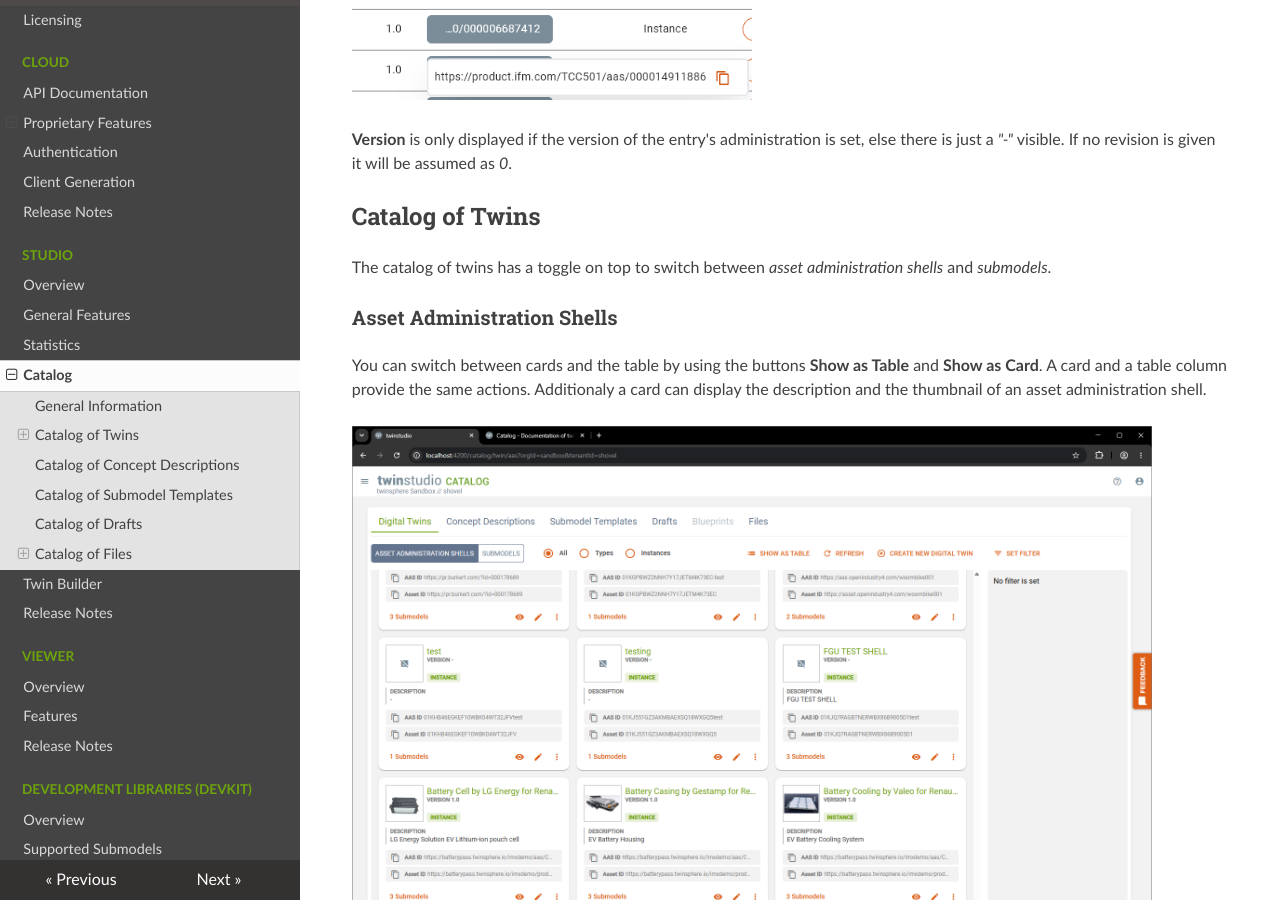
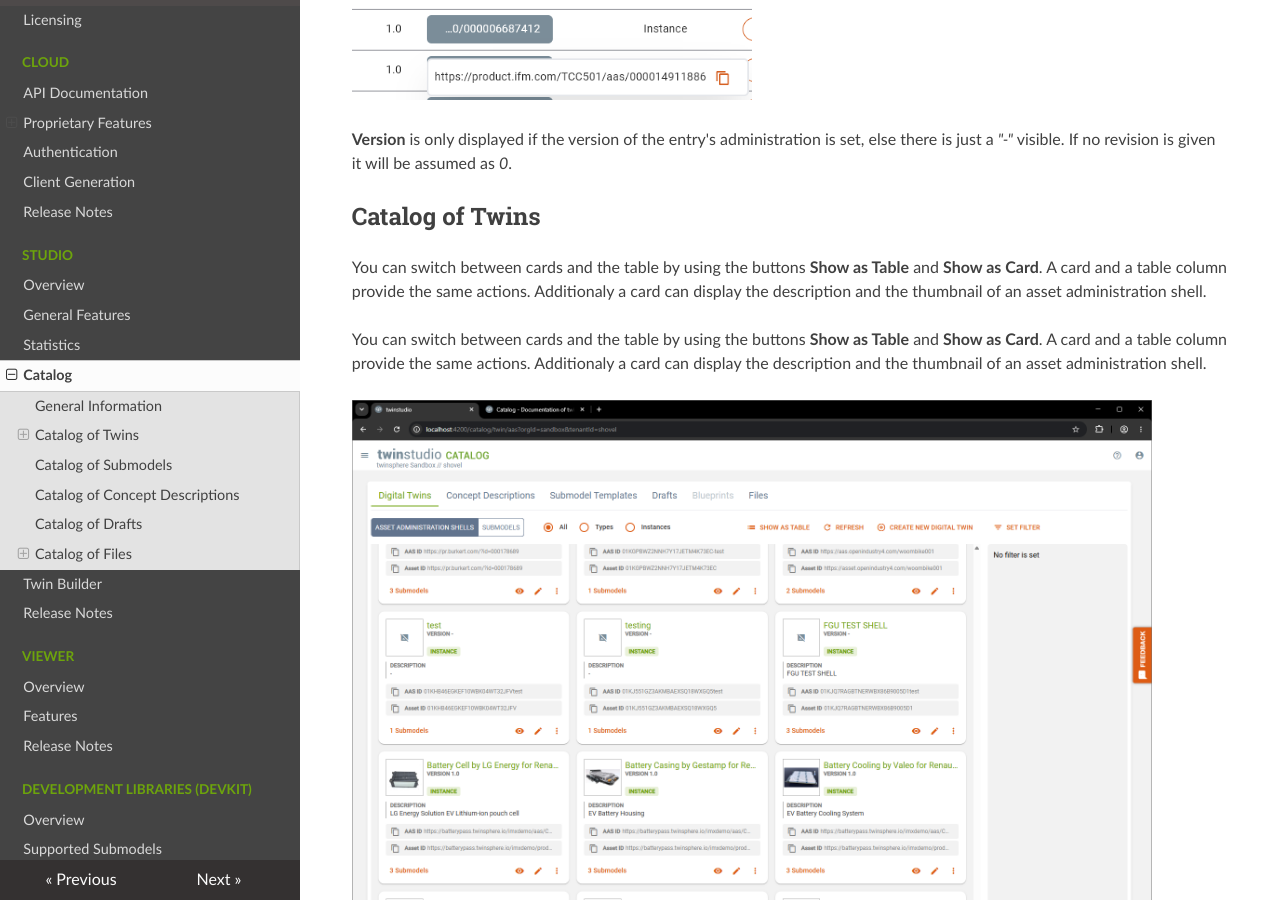
Before and after one commit to twinsphere/twinsphere.github.io, an MkDocs documentation site: the page built from docs/studio-catalog.md, in a window 1280 px wide and 900 px high, scrolled down 818 px. Built offline with MkDocs 1.6.1, drawn with Linux system fonts in a browser that asks for light colours; nearby versions of some CDN libraries; some of the changed text lies outside the part shown.

Commit message:
feat(twinstudio): rework catalog for submodels with cards

```diff
--- a/docs/studio-catalog.md
+++ b/docs/studio-catalog.md
@@ -27,9 +27,9 @@
 
 ## Catalog of Twins
 
-The catalog of twins has a toggle on top to switch between *asset administration shells* and *submodels*.
-
-### Asset Administration Shells
+You can switch between cards and the table by using the buttons **Show as Table** and **Show as Card**.
+A card and a table column provide the same actions.
+Additionaly a card can display the description and the thumbnail of an asset administration shell.
 
 You can switch between cards and the table by using the buttons **Show as Table** and **Show as Card**.
 A card and a table column provide the same actions.
@@ -76,7 +76,7 @@
 - The **duplication** of *instance* twins (not types).
 - The **deletion** of twins.
 
-#### Delete Twin Dialog
+### Delete Twin Dialog
 
 After clicking on the **deletion** entry, a dialog appears. There you can see which twin will get deleted.
 You also have the possibility to deselect certain submodels of the twin, if you do not want them to be deleted.
@@ -85,7 +85,7 @@
 
 ![Twin Catalog](img/twinstudio_catalog_twins_delete_twin_dialog.png){: width='350'}
 
-#### Duplication of Instance Twins
+### Duplication of Instance Twins
 
 When duplicating an existing twin all of its data (shell and referenced submodels) are duplicated. New IDs are created
 and assigned to the copies. We highly recommend using the studio's
@@ -93,11 +93,13 @@
 and GlobalAssetID manually and we will use the aas-id value appended by "/sm/{ULID}" automatically for all new submodel
 IDs.
 
-### Submodels
+## Catalog of Submodels
 
-![Twin Catalog - Submodels](img/twinstudio_catalog_twins_submodels.png){: width='800'}
+![Twin Catalog - Submodels Submodel View](img/twinstudio_catalog_submodels_cards.png){: width='800'}
+![Twin Catalog - Submodels Table View](img/twinstudio_catalog_submodels_table.png){: width='800'}
 
-The Submodels view of the Twin Catalog lists all existing submodels of the connected tenant.
+The Submodels tab of the Catalog lists all existing submodels, either instance or template,
+of the connected tenant in a card or table view.
 
 The **export** of a submodel is available as action in the more menu of each record,
 which opens a dialog to select format and destination for your export.
@@ -135,16 +137,6 @@
 You can select another language value by clicking on the corresponding language tag.
 Hovering over a tag will display an indicator above it.
 The selected language is highlighted with a gray background.
-
-## Catalog of Submodel Templates
-
-![Submodel Template Catalog](img/twinstudio_catalog_submodeltemplates.png){: width='800'}
-
-This catalog displays all *submodels* in your twinsphere repository that are of kind **template**.
-These are the ones you can choose from when adding new submodel to your twin in
-[Twin Builder](studio-twin-builder.md/#addremove-submodels).
-
-The **export** of a submodel template is available as action in the more menu of each record.
 
 ## Catalog of Drafts
 
```
Also changed, not shown: docs/img/twinstudio_catalog_submodels_cards.png (added), docs/img/twinstudio_catalog_submodels_table.png (added), docs/img/twinstudio_catalog_twinfilter_page1.png.
